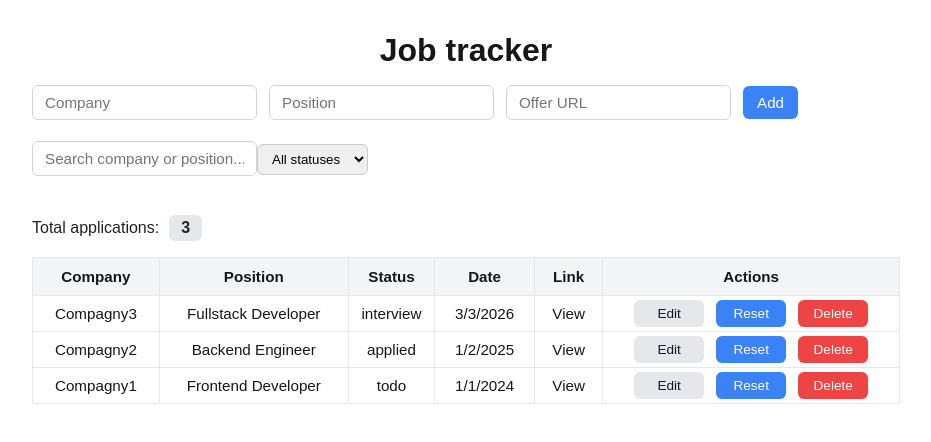
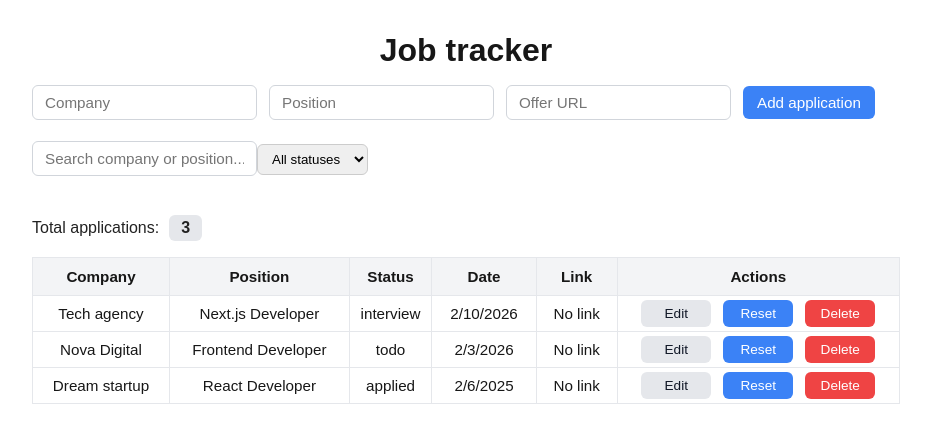
Before and after one commit to m-amroune/job-tracker, a Next.js app: page / in a window 1280 px wide. Shown: the top 442 px of the page, without its empty margins (174-1105 px from the left). Built offline with nearby package versions, Linux system fonts and the light colour scheme.

Commit message:
feat: add demo jobs for first load

```diff
--- a/src/app/layout.tsx
+++ b/src/app/layout.tsx
@@ -13,8 +13,8 @@ const geistMono = Geist_Mono({
 });
 
 export const metadata: Metadata = {
-  title: "Create Next App",
-  description: "Generated by create next app",
+  title: "Job Tracker ",
+  description: "Job application tracker built with Next.js.",
 };
 
 export default function RootLayout({
--- a/src/app/page.tsx
+++ b/src/app/page.tsx
@@ -59,37 +59,34 @@ export default function Page() {
   useEffect(() => {
     const raw = loadJobs();
 
-    // If no data in storage, initialize with a new default job
+    // // If storage is empty, initialize with demo jobs
     if (!Array.isArray(raw) || raw.length === 0) {
-      const defaultJobs: JobApplication[] = [
+      const DEFAULT_JOBS: JobApplication[] = [
         {
           id: crypto.randomUUID(),
-          company: "Compagny1",
+          company: "Nova Digital",
           position: "Frontend Developer",
           status: "todo",
-          createdAt: new Date("2024-01-01").toISOString(),
-          offerUrl: "https://developer.mozilla.org/en-US/docs/Web/JavaScript",
+          createdAt: "2026-02-03T09:00:00.000Z",
         },
         {
           id: crypto.randomUUID(),
-          company: "Compagny2",
-          position: "Backend Engineer",
+          company: "Dream startup",
+          position: "React Developer",
           status: "applied",
-          createdAt: new Date("2025-01-02").toISOString(),
-          offerUrl: "https://developer.mozilla.org/en-US/docs/Web/JavaScript",
+          createdAt: "2025-02-06T14:30:00.000Z",
         },
         {
           id: crypto.randomUUID(),
-          company: "Compagny3",
-          position: "Fullstack Developer",
+          company: "Tech agency",
+          position: "Next.js Developer",
           status: "interview",
-          createdAt: new Date("2026-03-03").toISOString(),
-          offerUrl: "https://developer.mozilla.org/en-US/docs/Web/JavaScript",
+          createdAt: "2026-02-10T11:15:00.000Z",
         },
       ];
 
-      setJobs(defaultJobs);
-      saveJobs(defaultJobs);
+      setJobs(DEFAULT_JOBS);
+      saveJobs(DEFAULT_JOBS);
       return;
     }
 
@@ -264,7 +261,7 @@ export default function Page() {
           onChange={(e) => setOfferUrl(e.target.value)}
         />
 
-        <button onClick={addJob}>Add</button>
+        <button onClick={addJob}>Add application</button>
       </div>
 
       <input
```
